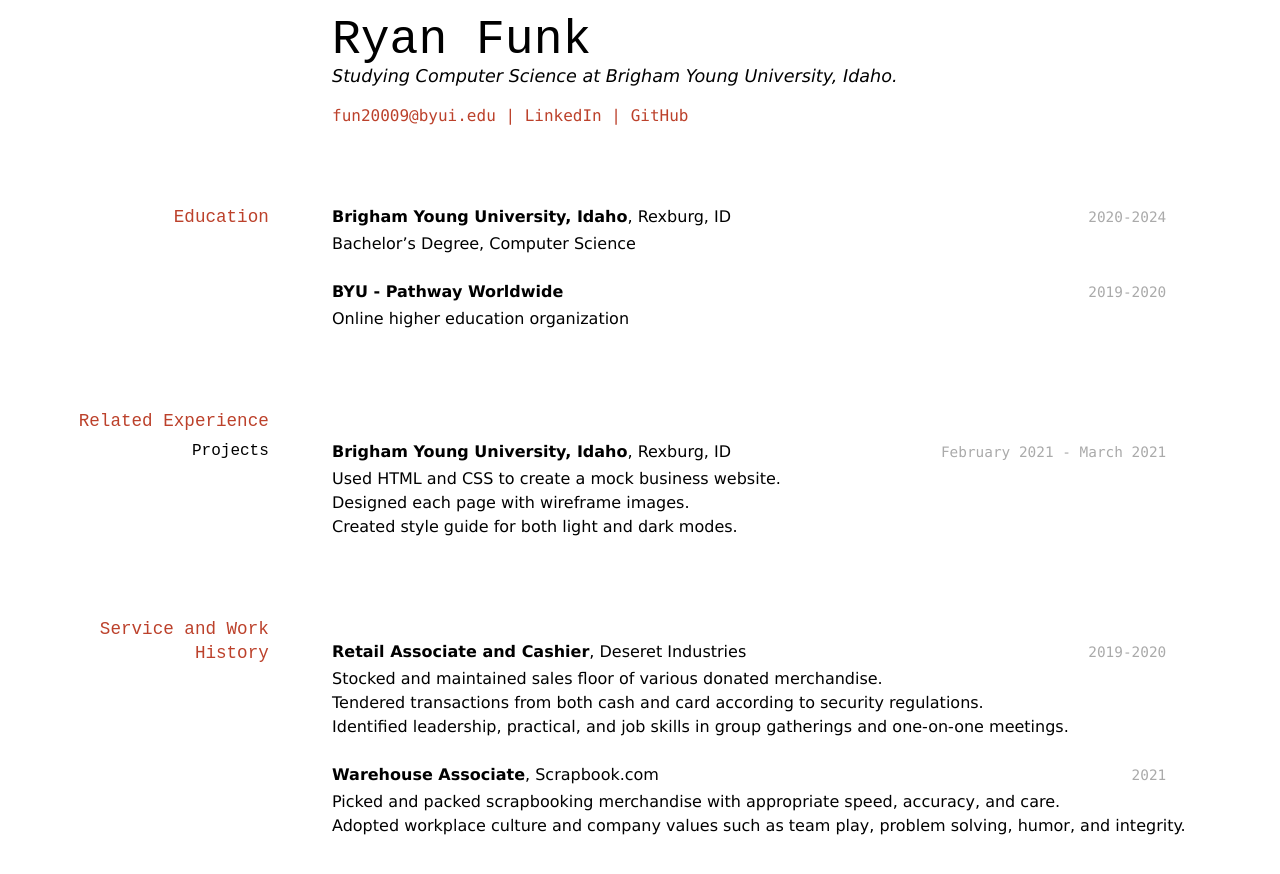
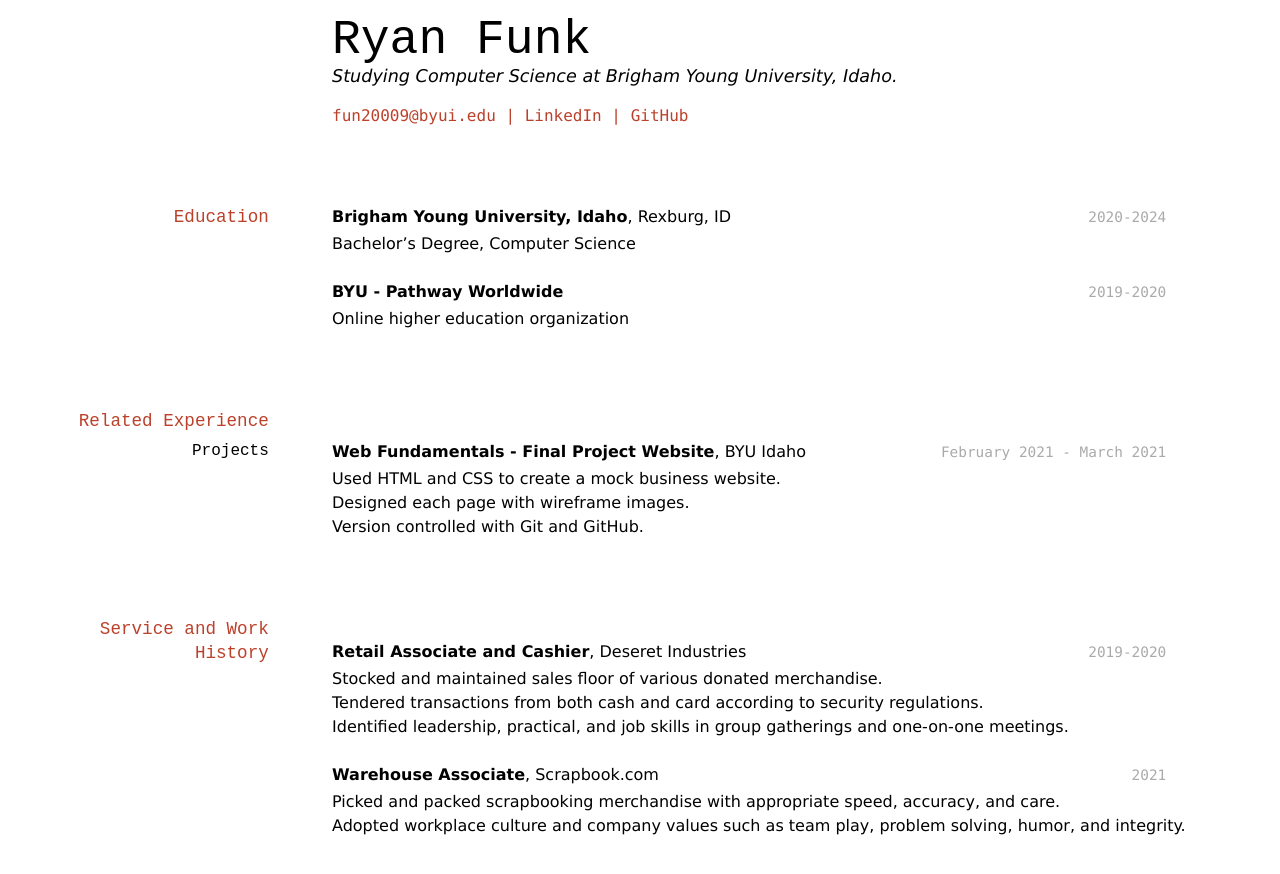
Before and after one commit to RyanFunk2000/funk_resume, a Jekyll site: the page built from docs/index.md, in a window 1280 px wide. Shown: the top 874 px of the page. Built offline with Jekyll 4.4.1, drawn with Linux system fonts in a browser that asks for light colours.

Commit message:
fix project title and re-worded bullet points

```diff
--- a/docs/index.md
+++ b/docs/index.md
@@ -28,11 +28,11 @@ __BYU - Pathway Worldwide__
 ### Projects
 
 `February 2021 - March 2021`
-__Brigham Young University, Idaho__, Rexburg, ID
+__Web Fundamentals - Final Project Website__, BYU Idaho
 
 - Used HTML and CSS to create a mock business website.
 - Designed each page with wireframe images.
-- Created style guide for both light and dark modes.
+- Version controlled with Git and GitHub.
 
 ## Service and Work History
 
```
